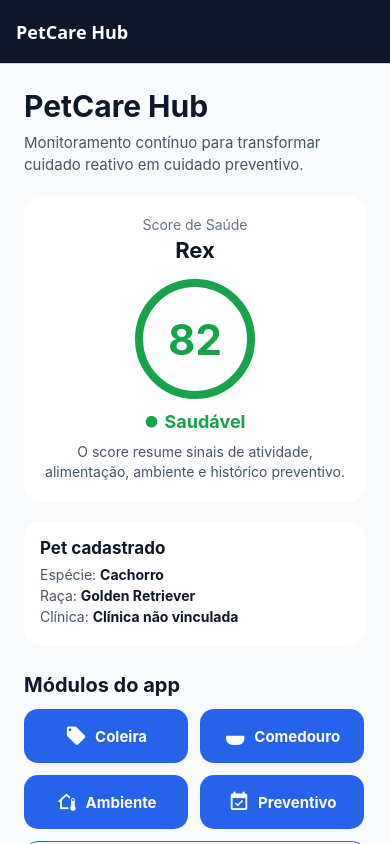
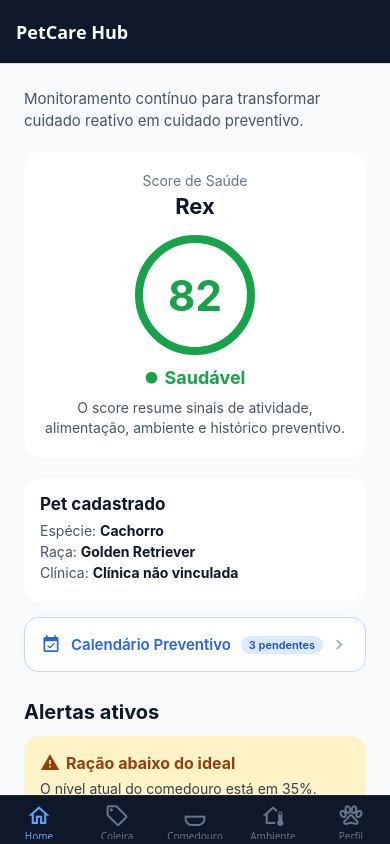
Before and after one commit to PetCare-HUB/Mobile, a React Native app: screen /Home in a window 390 px wide. Built offline with nearby package versions, Linux system fonts and the light colour scheme.

Commit message:
feat: implement app navigation structure with bottom tabs and home screen integration

```diff
--- a/package.json
+++ b/package.json
@@ -11,6 +11,7 @@
   "dependencies": {
     "@expo/vector-icons": "^15.0.2",
     "@react-native-async-storage/async-storage": "2.2.0",
+    "@react-navigation/bottom-tabs": "^7.16.1",
     "@react-navigation/native": "^7.2.4",
     "@react-navigation/native-stack": "^7.15.1",
     "expo": "~55.0.24",
--- a/src/navigation/AppNavigator.tsx
+++ b/src/navigation/AppNavigator.tsx
@@ -1,5 +1,7 @@
 import { NavigationContainer } from '@react-navigation/native';
 import { createNativeStackNavigator } from '@react-navigation/native-stack';
+import { createBottomTabNavigator } from '@react-navigation/bottom-tabs';
+import { MaterialCommunityIcons } from '@expo/vector-icons';
 
 import { HomeScreen } from '../screens/HomeScreen';
 import { CollarScreen } from '../screens/CollarScreen';
@@ -9,69 +11,116 @@ import { PreventiveScreen } from '../screens/PreventiveScreen';
 import { PetProfileScreen } from '../screens/PetProfileScreen';
 
 export type RootStackParamList = {
+  MainTabs: undefined;
+  Preventive: undefined;
+};
+
+export type TabParamList = {
   Home: undefined;
   Collar: undefined;
   Feeder: undefined;
   Environment: undefined;
-  Preventive: undefined;
   PetProfile: undefined;
 };
 
 const Stack = createNativeStackNavigator<RootStackParamList>();
+const Tab = createBottomTabNavigator<TabParamList>();
+
+function MainTabs() {
+  return (
+    <Tab.Navigator
+      screenOptions={{
+        headerStyle: { backgroundColor: '#0F172A' },
+        headerTintColor: '#FFFFFF',
+        headerTitleStyle: { fontWeight: 'bold' },
+        tabBarStyle: {
+          backgroundColor: '#0F172A',
+          borderTopColor: '#1E293B',
+          borderTopWidth: 1,
+        },
+        tabBarActiveTintColor: '#60A5FA',
+        tabBarInactiveTintColor: '#64748B',
+      }}
+    >
+      <Tab.Screen
+        name="Home"
+        component={HomeScreen}
+        options={{
+          headerTitle: 'PetCare Hub',
+          tabBarLabel: 'Home',
+          tabBarIcon: ({ color, size }) => (
+            <MaterialCommunityIcons name="home-outline" color={color} size={size} />
+          ),
+        }}
+      />
+      <Tab.Screen
+        name="Collar"
+        component={CollarScreen}
+        options={{
+          headerTitle: 'Coleira Smart',
+          tabBarLabel: 'Coleira',
+          tabBarIcon: ({ color, size }) => (
+            <MaterialCommunityIcons name="tag-outline" color={color} size={size} />
+          ),
+        }}
+      />
+      <Tab.Screen
+        name="Feeder"
+        component={FeederScreen}
+        options={{
+          headerTitle: 'Comedouro Inteligente',
+          tabBarLabel: 'Comedouro',
+          tabBarIcon: ({ color, size }) => (
+            <MaterialCommunityIcons name="bowl-outline" color={color} size={size} />
+          ),
+        }}
+      />
+      <Tab.Screen
+        name="Environment"
+        component={EnvironmentScreen}
+        options={{
+          headerTitle: 'Ambiente',
+          tabBarLabel: 'Ambiente',
+          tabBarIcon: ({ color, size }) => (
+            <MaterialCommunityIcons name="home-thermometer-outline" color={color} size={size} />
+          ),
+        }}
+      />
+      <Tab.Screen
+        name="PetProfile"
+        component={PetProfileScreen}
+        options={{
+          headerTitle: 'Perfil do Pet',
+          tabBarLabel: 'Perfil',
+          tabBarIcon: ({ color, size }) => (
+            <MaterialCommunityIcons name="paw-outline" color={color} size={size} />
+          ),
+        }}
+      />
+    </Tab.Navigator>
+  );
+}
 
 export function AppNavigator() {
   return (
     <NavigationContainer>
       <Stack.Navigator
-        initialRouteName="Home"
         screenOptions={{
-          headerStyle: {
-            backgroundColor: '#0F172A',
-          },
+          headerStyle: { backgroundColor: '#0F172A' },
           headerTintColor: '#FFFFFF',
-          headerTitleStyle: {
-            fontWeight: 'bold',
-          },
-          contentStyle: {
-            backgroundColor: '#F8FAFC',
-          },
+          headerTitleStyle: { fontWeight: 'bold' },
         }}
       >
         <Stack.Screen
-          name="Home"
-          component={HomeScreen}
-          options={{ title: 'PetCare Hub' }}
+          name="MainTabs"
+          component={MainTabs}
+          options={{ headerShown: false }}
         />
-
-        <Stack.Screen
-          name="Collar"
-          component={CollarScreen}
-          options={{ title: 'Coleira Smart' }}
-        />
-
-        <Stack.Screen
-          name="Feeder"
-          component={FeederScreen}
-          options={{ title: 'Comedouro' }}
-        />
-
-        <Stack.Screen
-          name="Environment"
-          component={EnvironmentScreen}
-          options={{ title: 'Ambiente' }}
-        />
-
         <Stack.Screen
           name="Preventive"
           component={PreventiveScreen}
           options={{ title: 'Calendário Preventivo' }}
         />
-
-        <Stack.Screen
-          name="PetProfile"
-          component={PetProfileScreen}
-          options={{ title: 'Perfil do Pet' }}
-        />
       </Stack.Navigator>
     </NavigationContainer>
   );
--- a/src/screens/HomeScreen.tsx
+++ b/src/screens/HomeScreen.tsx
@@ -1,5 +1,5 @@
 import { useCallback, useState } from 'react';
-import { useFocusEffect } from '@react-navigation/native';
+import { useFocusEffect, useNavigation } from '@react-navigation/native';
 import type { NativeStackNavigationProp } from '@react-navigation/native-stack';
 import {
   ScrollView,
@@ -13,34 +13,34 @@ import { MaterialCommunityIcons } from '@expo/vector-icons';
 import { AlertCard } from '../components/AlertCard';
 import { PreventiveItem } from '../components/PreventiveItem';
 import { ScoreCard } from '../components/ScoreCard';
-import { homeAlerts, petSummary, preventiveItems } from '../data/mockData';
+import { homeAlerts, petSummary } from '../data/mockData';
+import { getPetProfile, type PetProfile } from '../storage/petStorage';
+import { getPreventiveItems } from '../storage/preventiveStorage';
 import type { RootStackParamList } from '../navigation/AppNavigator';
-import { getPetProfile, type PetProfile } from '../storage/petStorage';
+import type { PreventiveItemType } from '../types/pet';
 
-type HomeScreenProps = {
-  navigation: NativeStackNavigationProp<RootStackParamList, 'Home'>;
-};
-
-export function HomeScreen({ navigation }: HomeScreenProps) {
+export function HomeScreen() {
+  const navigation = useNavigation<NativeStackNavigationProp<RootStackParamList>>();
   const [petProfile, setPetProfile] = useState<PetProfile | null>(null);
+  const [preventivos, setPreventivos] = useState<PreventiveItemType[]>([]);
 
   useFocusEffect(
     useCallback(() => {
       let isActive = true;
 
-      async function carregarPerfil() {
-        const perfilSalvo = await getPetProfile();
-
+      async function carregar() {
+        const [perfil, itens] = await Promise.all([
+          getPetProfile(),
+          getPreventiveItems(),
+        ]);
         if (isActive) {
-          setPetProfile(perfilSalvo);
+          setPetProfile(perfil);
+          setPreventivos(itens);
         }
       }
 
-      carregarPerfil();
-
-      return () => {
-        isActive = false;
-      };
+      carregar();
+      return () => { isActive = false; };
     }, [])
   );
 
@@ -48,14 +48,12 @@ export function HomeScreen({ navigation }: HomeScreenProps) {
   const petSpecies = petProfile?.especie || petSummary.especie;
   const petBreed = petProfile?.raca || petSummary.raca;
   const petClinic = petProfile?.clinica || 'Clínica não vinculada';
+  const pendentes = preventivos.filter((i) => !i.done).length;
 
   return (
     <ScrollView style={styles.container} contentContainerStyle={styles.content}>
-      <Text style={styles.title}>PetCare Hub</Text>
-
       <Text style={styles.subtitle}>
-        Monitoramento contínuo para transformar cuidado reativo em cuidado
-        preventivo.
+        Monitoramento contínuo para transformar cuidado reativo em cuidado preventivo.
       </Text>
 
       <ScoreCard
@@ -66,73 +64,36 @@ export function HomeScreen({ navigation }: HomeScreenProps) {
 
       <View style={styles.petInfoCard}>
         <Text style={styles.petInfoTitle}>Pet cadastrado</Text>
-
         <Text style={styles.petInfoText}>
           Espécie: <Text style={styles.petInfoStrong}>{petSpecies}</Text>
         </Text>
-
         <Text style={styles.petInfoText}>
           Raça: <Text style={styles.petInfoStrong}>{petBreed}</Text>
         </Text>
-
         <Text style={styles.petInfoText}>
           Clínica: <Text style={styles.petInfoStrong}>{petClinic}</Text>
         </Text>
       </View>
 
-      <Text style={styles.sectionTitle}>Módulos do app</Text>
-
-      <View style={styles.grid}>
-        <TouchableOpacity
-          style={styles.button}
-          onPress={() => navigation.navigate('Collar')}
-        >
-          <View style={styles.buttonContent}>
-            <MaterialCommunityIcons name="tag" size={22} color="#FFFFFF" />
-            <Text style={styles.buttonText}>Coleira</Text>
-          </View>
-        </TouchableOpacity>
-
-        <TouchableOpacity
-          style={styles.button}
-          onPress={() => navigation.navigate('Feeder')}
-        >
-          <View style={styles.buttonContent}>
-            <MaterialCommunityIcons name="bowl" size={22} color="#FFFFFF" />
-            <Text style={styles.buttonText}>Comedouro</Text>
-          </View>
-        </TouchableOpacity>
-
-        <TouchableOpacity
-          style={styles.button}
-          onPress={() => navigation.navigate('Environment')}
-        >
-          <View style={styles.buttonContent}>
-            <MaterialCommunityIcons name="home-thermometer-outline" size={22} color="#FFFFFF" />
-            <Text style={styles.buttonText}>Ambiente</Text>
-          </View>
-        </TouchableOpacity>
-
-        <TouchableOpacity
-          style={styles.button}
-          onPress={() => navigation.navigate('Preventive')}
-        >
-          <View style={styles.buttonContent}>
-            <MaterialCommunityIcons name="calendar-check" size={22} color="#FFFFFF" />
-            <Text style={styles.buttonText}>Preventivo</Text>
-          </View>
-        </TouchableOpacity>
-      </View>
-
       <TouchableOpacity
-        style={styles.profileButton}
-        onPress={() => navigation.navigate('PetProfile')}
+        style={styles.preventivoButton}
+        onPress={() => navigation.navigate('Preventive')}
       >
-        <Text style={styles.profileButtonText}>Editar perfil do pet</Text>
+        <View style={styles.preventivoButtonContent}>
+          <MaterialCommunityIcons name="calendar-check" size={20} color="#2563EB" />
+          <Text style={styles.preventivoButtonText}>Calendário Preventivo</Text>
+          {pendentes > 0 && (
+            <View style={styles.badge}>
+              <Text style={styles.badgeText}>
+                {pendentes} pendente{pendentes > 1 ? 's' : ''}
+              </Text>
+            </View>
+          )}
+        </View>
+        <MaterialCommunityIcons name="chevron-right" size={20} color="#94A3B8" />
       </TouchableOpacity>
 
       <Text style={styles.sectionTitle}>Alertas ativos</Text>
-
       {homeAlerts.map((alert) => (
         <AlertCard
           key={alert.id}
@@ -143,8 +104,7 @@ export function HomeScreen({ navigation }: HomeScreenProps) {
       ))}
 
       <Text style={styles.sectionTitle}>Próximas ações</Text>
-
-      {preventiveItems.slice(0, 2).map((item) => (
+      {preventivos.slice(0, 2).map((item) => (
         <PreventiveItem
           key={item.id}
           title={item.title}
@@ -158,47 +118,38 @@ export function HomeScreen({ navigation }: HomeScreenProps) {
 }
 
 const styles = StyleSheet.create({
-  container: {
-    flex: 1,
-    backgroundColor: '#F8FAFC',
-  },
-  content: {
-    padding: 24,
-    paddingBottom: 40,
-  },
-  title: {
-    fontSize: 30,
-    fontWeight: 'bold',
-    color: '#0F172A',
-    marginBottom: 8,
-  },
-  subtitle: {
-    fontSize: 15,
-    color: '#475569',
-    lineHeight: 22,
-    marginBottom: 20,
-  },
+  container: { flex: 1, backgroundColor: '#F8FAFC' },
+  content: { padding: 24, paddingBottom: 40 },
+  subtitle: { fontSize: 15, color: '#475569', lineHeight: 22, marginBottom: 20 },
   petInfoCard: {
     backgroundColor: '#FFFFFF',
     padding: 16,
     borderRadius: 16,
+    marginBottom: 16,
+  },
+  petInfoTitle: { fontSize: 17, fontWeight: 'bold', color: '#0F172A', marginBottom: 8 },
+  petInfoText: { fontSize: 14, color: '#475569', marginBottom: 4 },
+  petInfoStrong: { fontWeight: 'bold', color: '#0F172A' },
+  preventivoButton: {
+    flexDirection: 'row',
+    alignItems: 'center',
+    justifyContent: 'space-between',
+    backgroundColor: '#FFFFFF',
+    borderWidth: 1,
+    borderColor: '#BFDBFE',
+    padding: 16,
+    borderRadius: 14,
     marginBottom: 20,
   },
-  petInfoTitle: {
-    fontSize: 17,
-    fontWeight: 'bold',
-    color: '#0F172A',
-    marginBottom: 8,
+  preventivoButtonContent: { flexDirection: 'row', alignItems: 'center', gap: 10 },
+  preventivoButtonText: { fontSize: 15, fontWeight: '600', color: '#2563EB' },
+  badge: {
+    backgroundColor: '#DBEAFE',
+    borderRadius: 99,
+    paddingHorizontal: 8,
+    paddingVertical: 2,
   },
-  petInfoText: {
-    fontSize: 14,
-    color: '#475569',
-    marginBottom: 4,
-  },
-  petInfoStrong: {
-    fontWeight: 'bold',
-    color: '#0F172A',
-  },
+  badgeText: { fontSize: 11, color: '#1D4ED8', fontWeight: '600' },
   sectionTitle: {
     fontSize: 20,
     fontWeight: 'bold',
@@ -206,41 +157,4 @@ const styles = StyleSheet.create({
     marginBottom: 12,
     marginTop: 8,
   },
-  grid: {
-    flexDirection: 'row',
-    flexWrap: 'wrap',
-    gap: 12,
-    marginBottom: 12,
-  },
-  button: {
-    width: '48%',
-    backgroundColor: '#2563EB',
-    padding: 16,
-    borderRadius: 14,
-  },
-  buttonContent: {
-    flexDirection: 'row',
-    alignItems: 'center',
-    justifyContent: 'center',
-    gap: 8,
-  },
-  buttonText: {
-    color: '#FFFFFF',
-    fontWeight: 'bold',
-    textAlign: 'center',
-    fontSize: 15,
-  },
-  profileButton: {
-    borderWidth: 1,
-    borderColor: '#2563EB',
-    padding: 16,
-    borderRadius: 14,
-    marginBottom: 18,
-  },
-  profileButtonText: {
-    color: '#2563EB',
-    fontWeight: 'bold',
-    textAlign: 'center',
-    fontSize: 15,
-  },
 });
```
Also changed, not shown: 1 other file (tests, documents, lock files or other folders).
